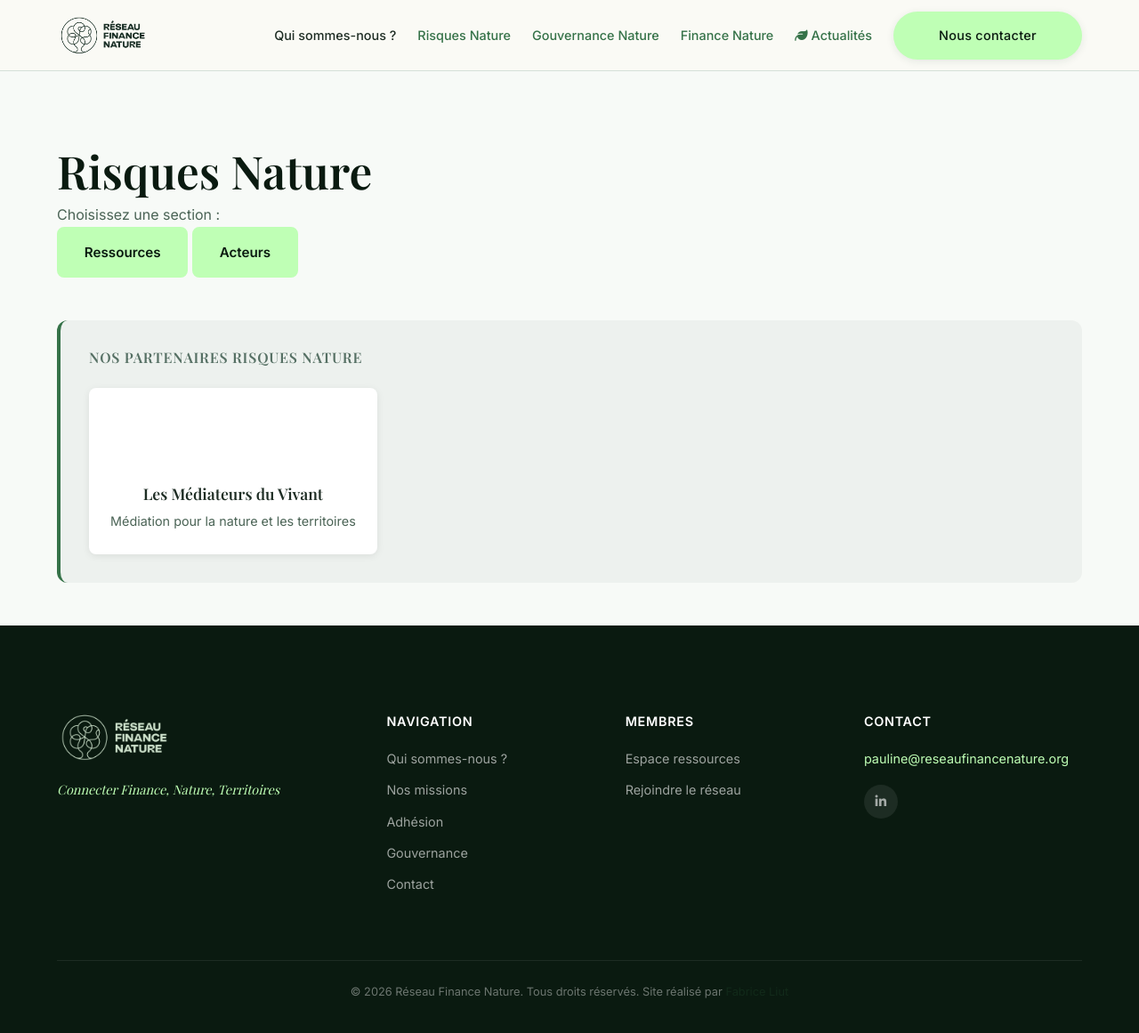
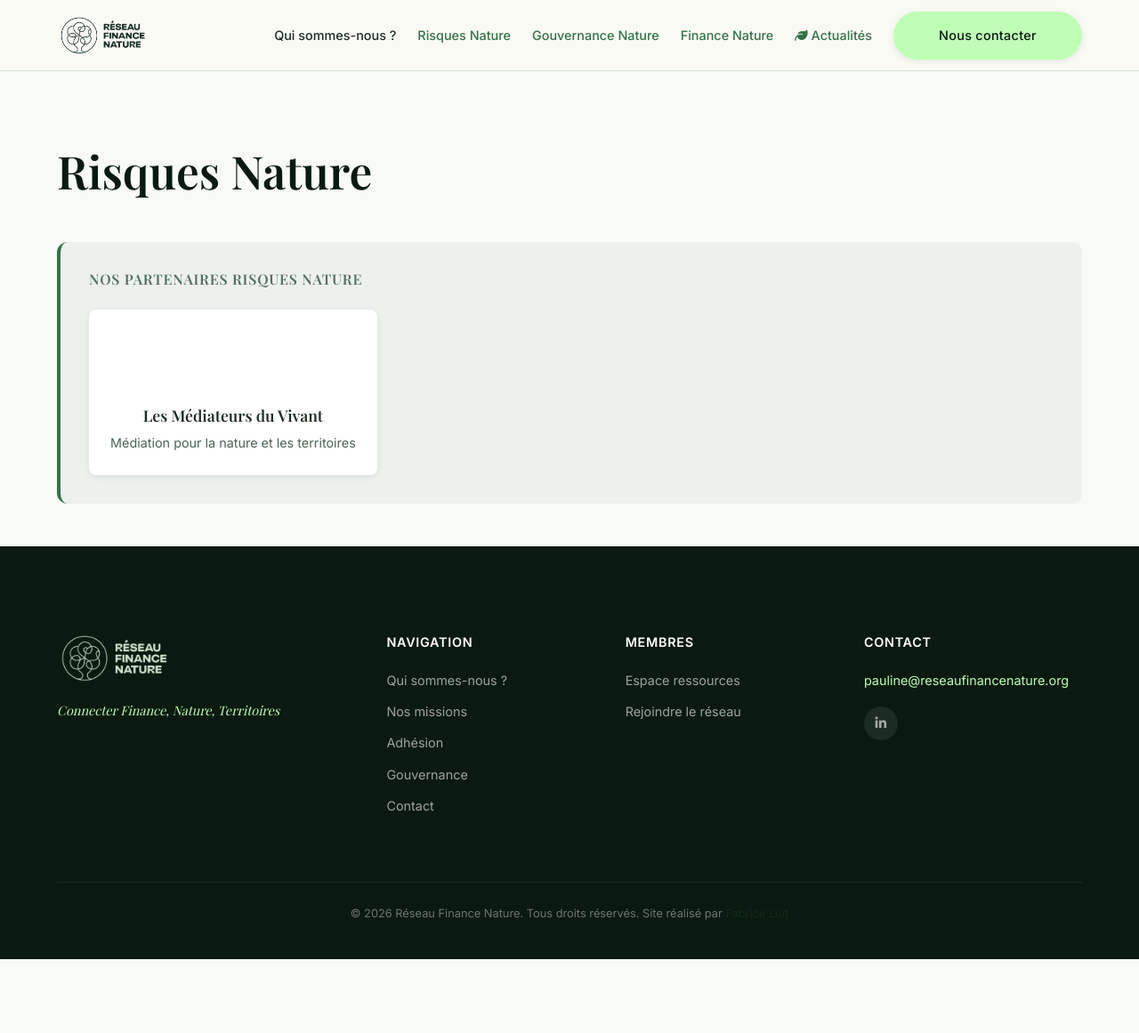
Before and after one commit to fabriceliut/reseau-finance-nature, a Jekyll site: the page built from pages/risques.html, in a window 1280 px wide and 1166 px high. Shown: the top 1161 px of the window at 89% size. Built offline with Jekyll 4.4.1, drawn with Linux system fonts in a browser that asks for light colours.

Commit message:
Simplifier la page Risques Nature
- Retirer le texte 'Choisissez une section'
- Retirer les boutons Ressources et Acteurs
- Garder uniquement la section Partenaires

```diff
--- a/pages/risques.html
+++ b/pages/risques.html
@@ -10,12 +10,7 @@ permalink: /risques/
     <div class="news-header fade-up">
       <div>
         <h1>Risques Nature</h1>
-        <p style="color: var(--color-text-light); margin-top: 0.25rem;">Choisissez une section :</p>
       </div>
-    </div>
-    <div class="subpage-actions">
-      <a href="{{ '/risques/ressources/' | relative_url }}" class="btn btn-secondary">Ressources</a>
-      <a href="{{ '/risques/acteurs/' | relative_url }}" class="btn btn-secondary">Acteurs</a>
     </div>
 
     <div class="governance-partners fade-up" style="margin: 3rem 0; padding: 2rem; background: rgba(18, 42, 26, 0.04); border-radius: 0.75rem; border-left: 4px solid var(--color-accent);">
```
